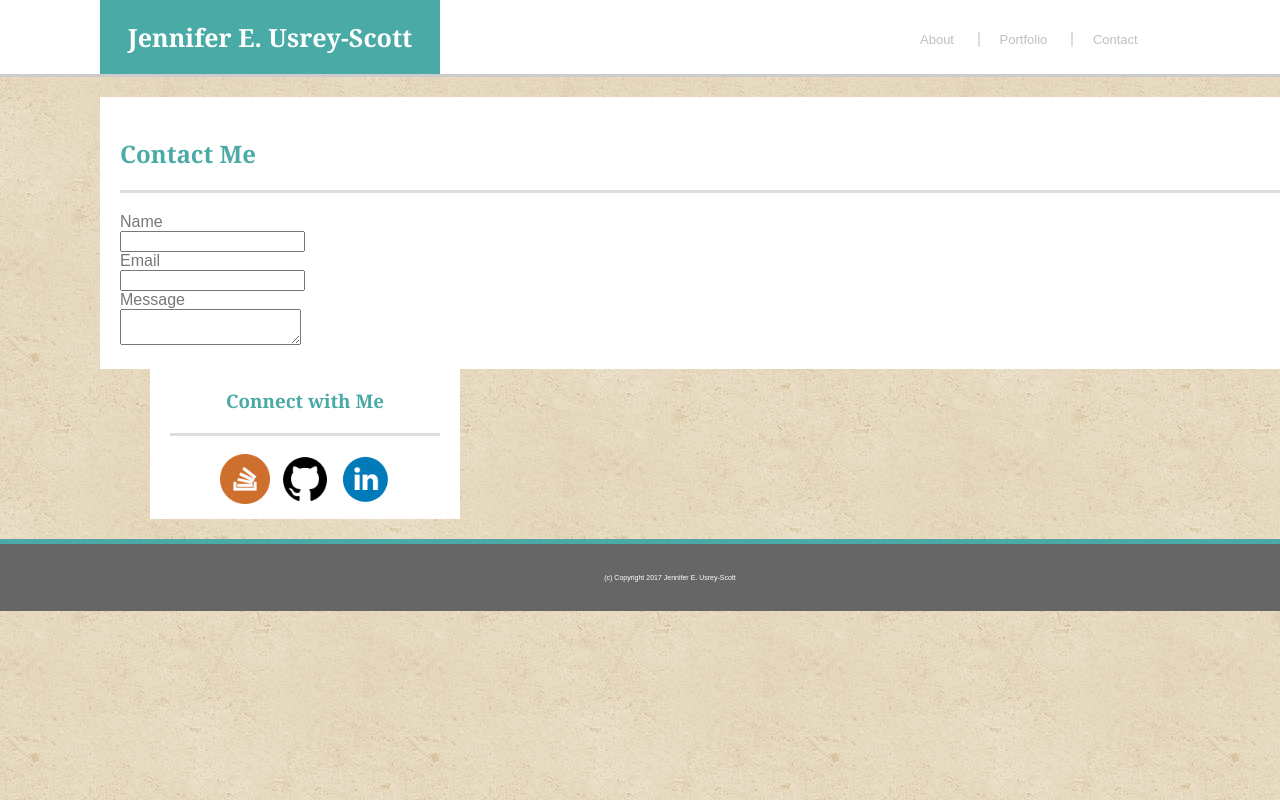
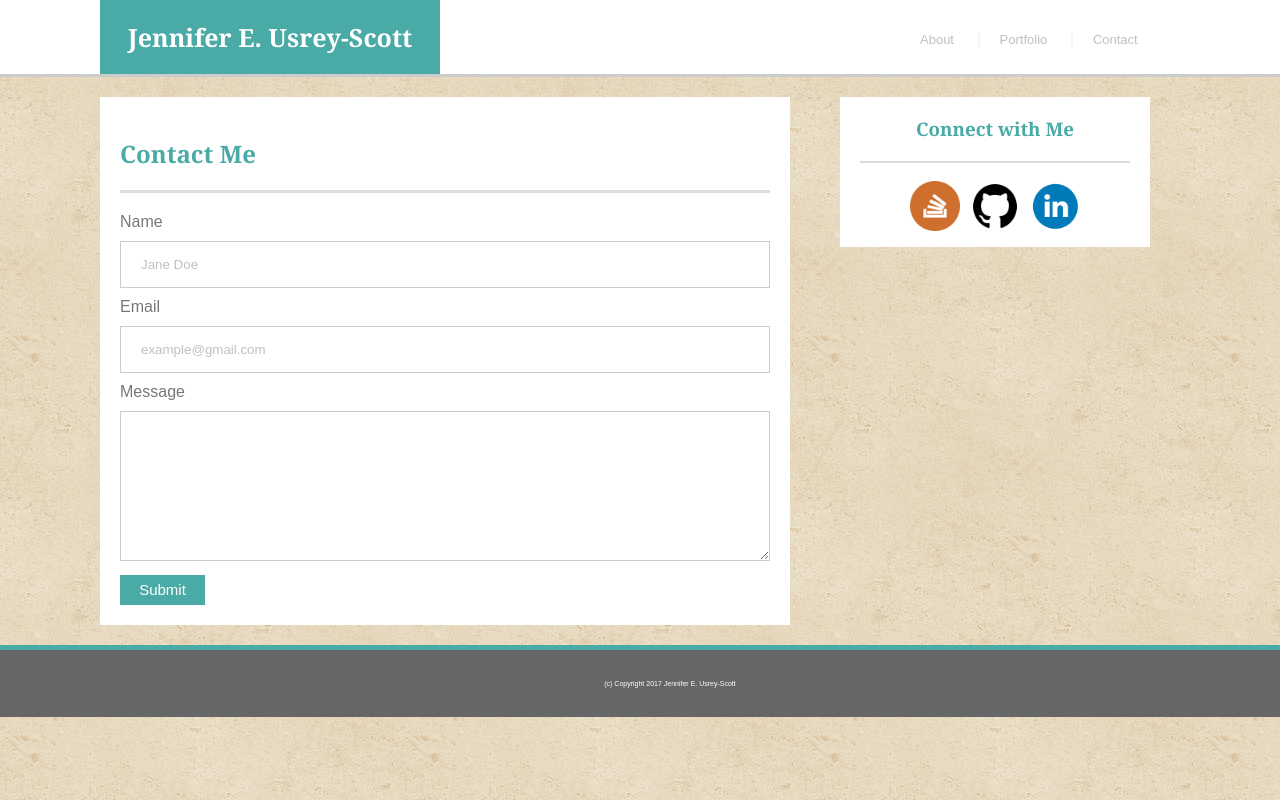
Before and after one commit to Sylvrleef/sylvrleef.github.io, a plain HTML site: page contact.html in a window 1280 px wide. Shown: the top 800 px of the page. Drawn offline with Linux system fonts and the light colour scheme.

Commit message:
092317 First Homework

```diff
--- a/assets/css/style.css
+++ b/assets/css/style.css
@@ -28,7 +28,7 @@ h2 {
 h3 {
 	padding-bottom: 20px;
 	color: #4aaaa5;
-	border-bottom: 3px solid #dddddd;
+	border-bottom: 2px solid #dddddd;
 	font-family: 'Georgia', Times, Times New Roman, serif;
 }
 
@@ -38,6 +38,38 @@ form {
 	width: 650px;
 	float: left;
 	background-color: #ffffff;
+}
+
+input[type=text], select {
+    width: 100%;
+    padding: 15px 20px;
+    margin: 10px 0;
+    display: inline-block;
+    border: 1px solid #ccc;
+    box-sizing: border-box;
+}
+
+textarea {
+	width: 100%;
+    height: 150px;
+    padding: 15px 20px;
+    margin: 10px 0;
+    box-sizing: border-box;
+    border: 1px solid #ccc;
+}
+
+input::placeholder {
+	color: #C0C0C0;
+}
+
+input[type=submit] {
+    background-color: #4aaaa5;
+    border: none;
+    color: #ffffff;
+    padding: 5px 10px;
+    height: 30px;
+    width: 85px;
+    font-size: 15px
 }
 
 .nav {
@@ -61,8 +93,8 @@ form {
 }
 
 #portfolio {
-	border-right: 2px solid #DCDCDC;
-	border-left: 2px solid #DCDCDC;
+	border-right: 2px solid #f7f4f4;
+	border-left: 2px solid #f7f4f4;
 	padding: 0 20px;
 	margin-right: 20px;
 }
@@ -114,9 +146,6 @@ form {
 	height: 150px;
 }
 
-#formbody {
-}
-
 #footer {
 	border-top: 5px solid #4aaaa5;
 	padding: 30px;
--- a/contact.html
+++ b/contact.html
@@ -42,35 +42,27 @@
 
 	<div id="main" class="clearfix">
 
-		<form class="clearfix">
+		<form>
 
 			<h2>
 				Contact Me
 			</h2>
 
-			Name
+			Name<br>
 
-			<br>
+			<input type="text" name="Name" placeholder="Jane Doe"><br>
 
-			<input type="text" name="Name">
+			Email<br>
 
-			<br>
+			<input type="text" name="emial" placeholder="example@gmail.com"><br>
 
-			Email
+			Message<br>
 
-			<br>
+			<textarea placeholder="Type here.">
 
-			<input type="text" name="emial">
+			</textarea><br>
 
-			<br>
-
-			Message
-
-			<br>
-
-			<textarea>
-
-			</textarea>
+			<input type="submit" value="Submit">
 
 		</form>
 
```
Also changed, not shown: assets/css/portfolio.css (added, +52 -0 lines), index.html (+3 -1 lines), 2 other files.
